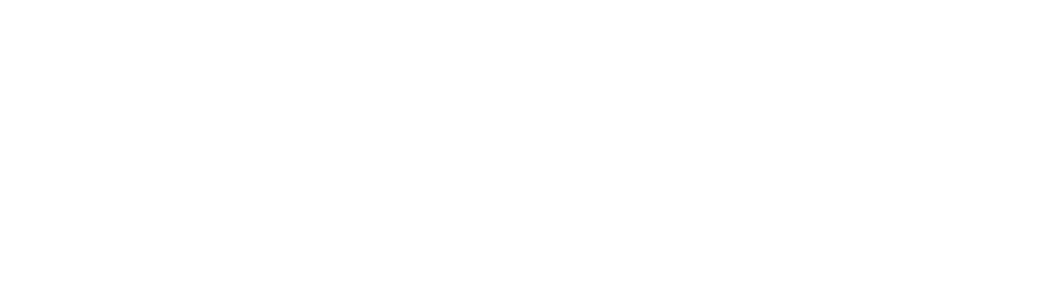
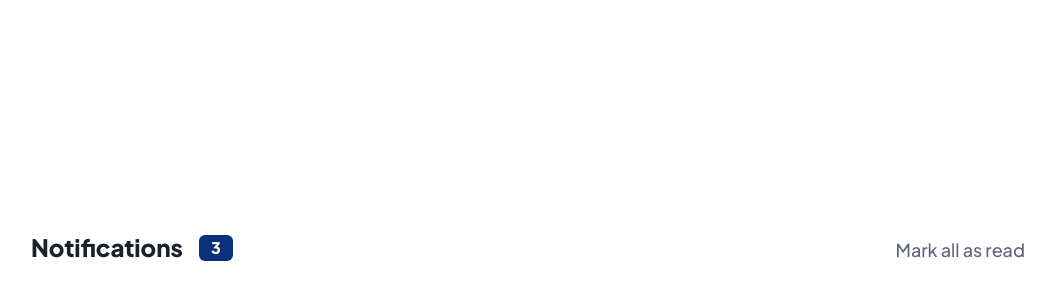
Before and after one commit to marcin10lw/notifications-page-react, a React (Create React App) app: page / in a window 1280 px wide. Shown: the part 152-452 px from the top of the page, without its empty margins (109-1164 px from the left). Built offline with nearby package versions, Linux system fonts and the light colour scheme.

Commit message:
created Header

```diff
--- a/src/App.js
+++ b/src/App.js
@@ -1,9 +1,10 @@
 import { Container } from "./Container/styled";
+import Header from "./Header";
 
 function App() {
   return (
     <Container>
-
+      <Header />
     </Container>
   );
 }
--- a/src/Container/styled.js
+++ b/src/Container/styled.js
@@ -1,6 +1,6 @@
 import styled from "styled-components";
 
 export const Container = styled.div`
-  max-width: 1440px;
+  max-width: 1000px;
   width: 100%;
 `;
--- a/src/GlobalStyle.js
+++ b/src/GlobalStyle.js
@@ -11,6 +11,7 @@
 
   body {
     font-family: "Plus Jakarta Sans", sans-serif;
+    font-weight: 500;
   }
 
   #root {
--- /dev/null
+++ b/src/Header/index.js
@@ -0,0 +1,13 @@
+import { StyledHeader, Notifications } from "./styled";
+
+const Header = () => (
+  <StyledHeader>
+    <Notifications>
+      <h2>Notifications</h2>
+      <span>3</span>
+    </Notifications>
+    <button>Mark all as read</button>
+  </StyledHeader>
+);
+
+export default Header;
--- /dev/null
+++ b/src/Header/styled.js
@@ -0,0 +1,41 @@
+import styled from "styled-components";
+
+export const StyledHeader = styled.header`
+  display: flex;
+  align-items: center;
+  justify-content: space-between;
+
+  button {
+    font-size: 18px;
+    color: ${({theme}) => theme.colors.dGrayishBlue};
+    border: none;
+    background-color: transparent;
+    align-self: flex-end;
+    cursor: pointer;
+    transition: color 120ms ease-in;
+
+    &:hover {
+      color: ${({theme}) => theme.colors.blue};
+    }
+  }
+`;
+
+export const Notifications = styled.div`
+  display: flex;
+  align-items: center;
+  gap: 16px;
+
+  h2 {
+    margin: 0;
+    font-weight: 800;
+    color: ${({theme}) => theme.colors.vdGrayishBlue};
+  }
+
+  span {
+    font-weight: 800;
+    color: ${({theme}) => theme.colors.white};
+    background-color: ${({theme}) => theme.colors.blue};
+    padding: 4px 12px;
+    border-radius: 6px;
+  }
+`
```
